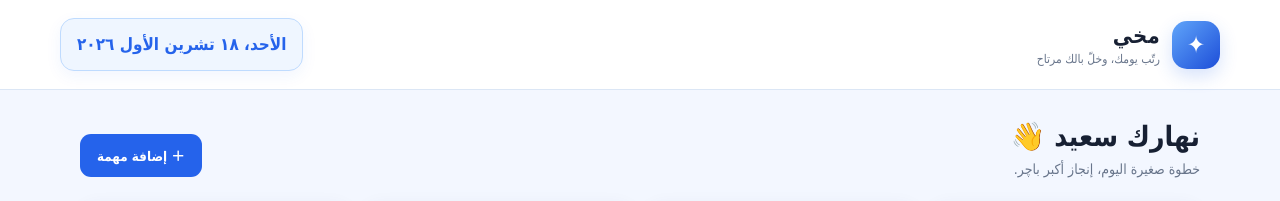
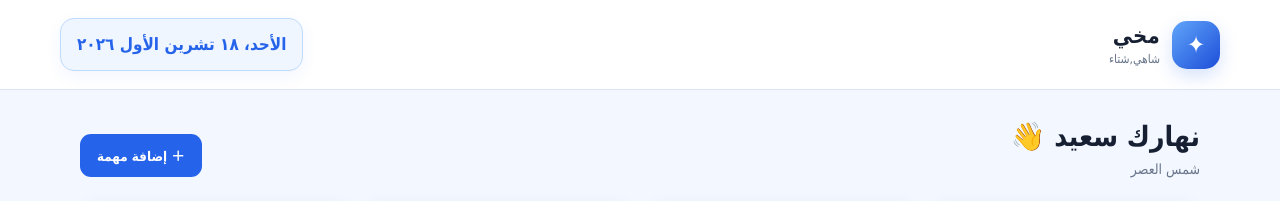
Before and after one commit to mnawralshmry496-spec/cerebral., a plain HTML site: page index.html in a window 1280 px wide. Shown: the top 201 px of the page. Drawn offline with Linux system fonts and the light colour scheme.

Commit message:
Update index.html

```diff
--- a/index.html
+++ b/index.html
@@ -8,9 +8,9 @@
 </head>
 <body>
 <div class="app">
-<header class="topbar"><div class="brand"><div class="logo">✦</div><div><h1>مخي</h1><p>رتّب يومك، وخلّ بالك مرتاح</p></div></div><div class="date-label" id="todayLabel"></div></header>
+<header class="topbar"><div class="brand"><div class="logo">✦</div><div><h1>مخي</h1><p> شاهي,شتاء</p></div></div><div class="date-label" id="todayLabel"></div></header>
 <main class="layout">
-<section class="welcome"><div><h2 id="greeting">أهلاً بيك 👋</h2><p>خطوة صغيرة اليوم، إنجاز أكبر باچر.</p></div><button class="primary" id="addTaskTop">＋ إضافة مهمة</button></section>
+<section class="welcome"><div><h2 id="greeting">أهلاً بيك 👋</h2><p>شمس العصر</p></div><button class="primary" id="addTaskTop">＋ إضافة مهمة</button></section>
 <section class="stats"><div class="stat"><div class="stat-icon">☑</div><div><small>كل المهام</small><strong id="totalCount">0</strong></div></div><div class="stat"><div class="stat-icon">◷</div><div><small>قيد الإنجاز</small><strong id="pendingCount">0</strong></div></div><div class="stat"><div class="stat-icon">✓</div><div><small>مكتملة</small><strong id="doneCount">0</strong></div></div><div class="stat"><div class="stat-icon">▦</div><div><small>مواعيد قادمة</small><strong id="apptCount">0</strong></div></div></section>
 <section class="content"><div class="panel"><div class="panel-head"><h3>مهامي</h3><div class="filters"><button class="filter active" data-filter="all">الكل</button><button class="filter" data-filter="pending">غير مكتملة</button><button class="filter" data-filter="done">مكتملة</button></div></div><div class="task-list" id="taskList"></div><button class="quick-add" id="addTaskBottom">＋ أضف مهمة جديدة</button></div>
 <div class="panel"><div class="panel-head"><h3>مواعيدي</h3><button class="filter" id="addApptTop">＋ موعد</button></div><div class="filters appt-filters"><button class="filter active" data-appt-filter="all">الكل</button><button class="filter" data-appt-filter="pending">غير مكتملة</button><button class="filter" data-appt-filter="done">مكتملة</button></div><div class="appointments" id="appointmentList"></div><button class="quick-add" id="addApptBottom">＋ أضف موعد جديد</button></div></section>
```
